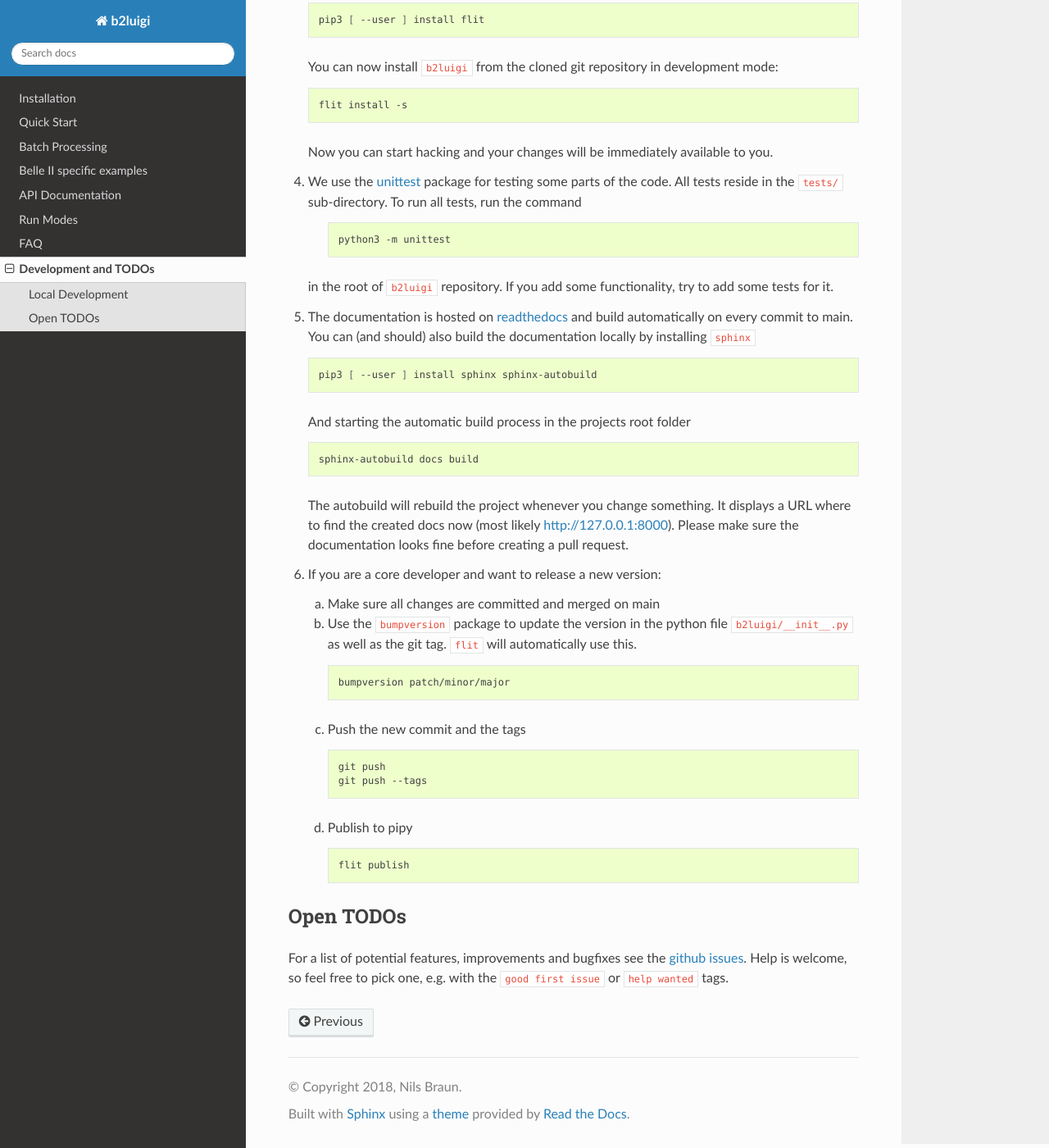
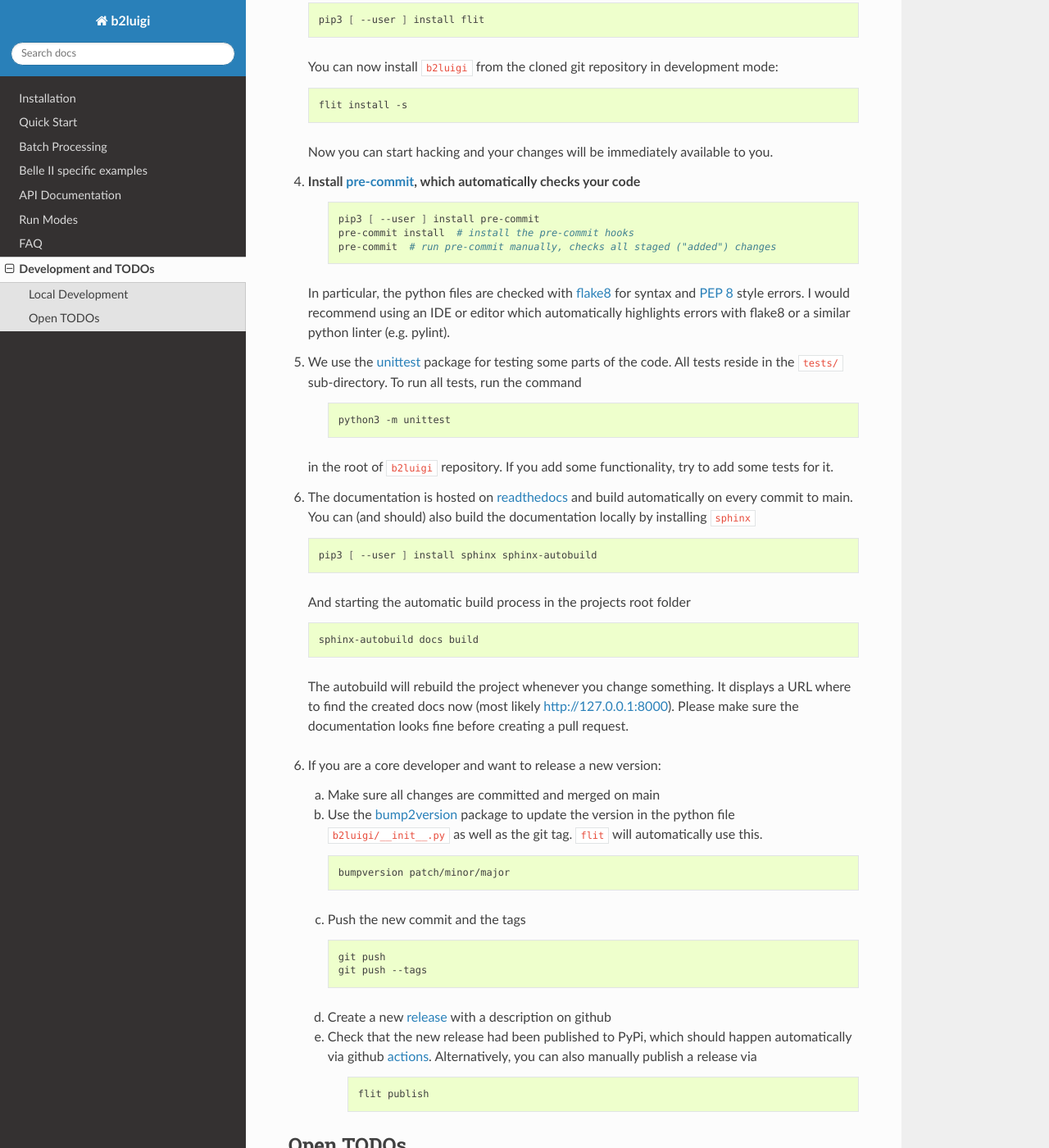
Before and after one commit to nils-braun/b2luigi, a Sphinx documentation site: the page built from docs/advanced/development.rst, in a window 1280 px wide and 1400 px high, scrolled down 554 px. Shown: the whole window at 82% size. Built offline with Sphinx 7.4.7 and the Read the Docs theme 2.0.0, drawn with Linux system fonts in a browser that asks for light colours.

Commit message:
Add pre-commit and flake8 config and update docs

```diff
--- a/docs/advanced/development.rst
+++ b/docs/advanced/development.rst
@@ -38,7 +38,19 @@
 
     Now you can start hacking and your changes will be immediately available to you.
 
-4. We use the unittest_ package for testing some parts of the code. All tests reside in the
+4. Install `pre-commit`_, which automatically checks your code
+    .. code-block:: bash
+
+        pip3 [ --user ] install pre-commit
+        pre-commit install  # install the pre-commit hooks
+        pre-commit  # run pre-commit manually, checks all staged ("added") changes
+
+   In particular, the python files are checked with `flake8`_ for syntax and
+   `PEP 8`_ style errors. I would recommend using an IDE or editor which
+   automatically highlights errors with flake8 or a similar python linter (e.g.
+   pylint).
+
+5. We use the unittest_ package for testing some parts of the code. All tests reside in the
    ``tests/`` sub-directory. To run all tests, run the command
 
     .. code-block:: bash
@@ -67,7 +79,7 @@
 6.  If you are a core developer and want to release a new version:
 
     a.  Make sure all changes are committed and merged on main
-    b.  Use the ``bumpversion`` package to update the version in the python file ``b2luigi/__init__.py`` as well
+    b.  Use the `bump2version`_ package to update the version in the python file ``b2luigi/__init__.py`` as well
         as the git tag. ``flit`` will automatically use this.
 
         .. code-block:: bash
@@ -81,7 +93,10 @@
             git push
             git push --tags
 
-    d.  Publish to pipy
+    d.  Create a new `release`_ with a description on github
+
+    e. Check that the new release had been published to PyPi, which should happen automatically via
+       github `actions`_. Alternatively, you can also manually publish a release via
 
         .. code-block:: bash
 
@@ -98,3 +113,9 @@
 .. _github issues: https://github.com/nils-braun/b2luigi/issues
 .. _unittest: https://docs.python.org/3/library/unittest.html
 .. _readthedocs: https://readthedocs.org
+.. _pre-commit: https://pre-commit.com
+.. _flake8: https://flake8.pycqa.org
+.. _PEP 8: https://www.python.org/dev/peps/pep-0008/
+.. _bump2version: https://github.com/c4urself/bump2version
+.. _release: https://github.com/nils-braun/b2luigi/releases
+.. _actions: https://github.com/nils-braun/b2luigi/actions
```
Also changed, not shown: other parts of docs/advanced/development.rst (+1 -1 lines), .pre-commit-config.yaml (added), 1 other file.
